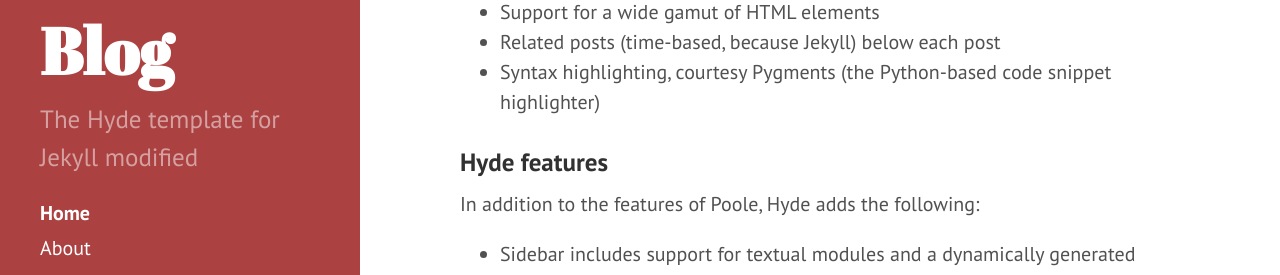
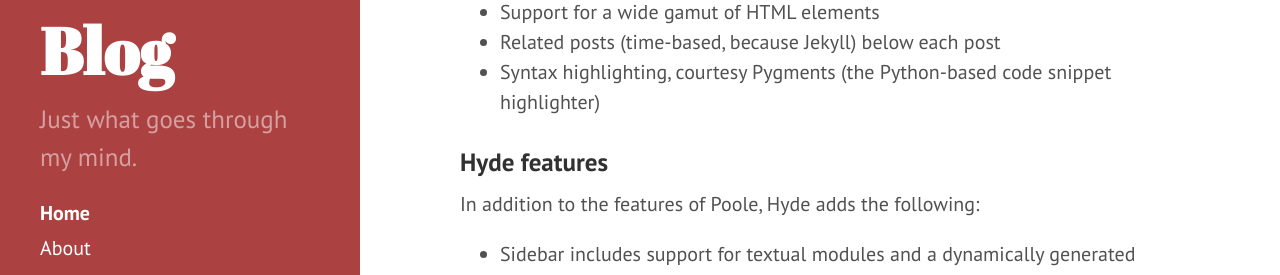
Before and after one commit to tommivitali/tommivitali.github.io, a Jekyll site: the page built from index.html, in a window 1280 px wide. Shown: the part 544-819 px from the top of the page. Built offline with Jekyll 4.4.1, drawn with Linux system fonts in a browser that asks for light colours; the list of posts is cut into pages by our own code.

Commit message:
Cambio descrizione

```diff
--- a/_config.yml
+++ b/_config.yml
@@ -9,7 +9,7 @@ permalink:        pretty
 # Setup
 title:            Tom's Blog
 tagline:          'Toms Blog'
-description:      'The Hyde template for Jekyll modified'
+description:      'Just what goes through my mind.'
 baseurl:          /
 
 author:
```
